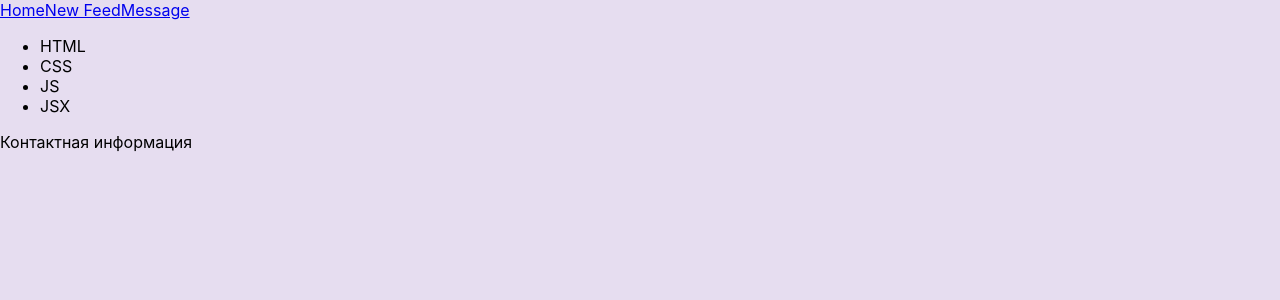
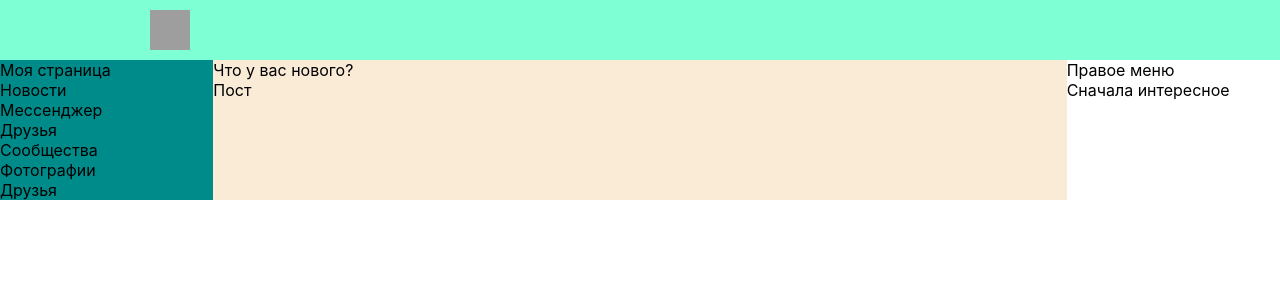
Before and after one commit to shanth1/react-course, a React (Create React App) app: page / in a window 1280 px wide. Shown: the top 300 px of the page. Built offline with nearby package versions, Linux system fonts and the light colour scheme; grey boxes are pictures that could not be loaded.

Commit message:
grid-basics

```diff
--- a/src/App.css
+++ b/src/App.css
@@ -1,3 +1,48 @@
-* {
-  background-color: rgb(230, 221, 240);
+.app-wrapper {
+  display: grid;
+  margin: 0 auto;
+  width: 100%;
+  height: 100%;
+
+  grid-template-areas:
+    "header header header"
+    "left-block content right-block";
+  grid-template-rows: 60px 1fr;
+  grid-template-columns: 2fr 8fr 2fr;
+
 }
+
+.header {
+  grid-area: header;
+  display: flex;
+  justify-content: start;
+  padding-left: 150px;
+  align-items: center;
+  background-color: aquamarine;
+}
+
+.img {
+  width: 40px;
+  height: 40px;
+}
+
+.left-block {
+  grid-area: left-block;
+  background-color: darkcyan;
+}
+
+.right-block {
+  grid-area: right-block;
+
+}
+
+.content {
+  grid-area: content;
+  background-color: antiquewhite;
+}
+
+
+
+.prometheus {
+  grid-area: prometheus;
+}
--- a/src/App.js
+++ b/src/App.js
@@ -1,16 +1,36 @@
-import './App.css';
-import Footer from './Footer';
-import Header from './Header';
-import Technologies from './Technologies';
+import "./App.css";
 
 const App = () => {
   return (
-    <div className="App">
-      <Header />
-      <Technologies />
-      <Footer />
+    <div className="app-wrapper">
+      <header className="header">
+        <img
+          className="img"
+          src="https://upload.wikimedia.org/wikipedia/commons/thumb/f/f3/VK_Compact_Logo_%282021-present%29.svg/2048px-VK_Compact_Logo_%282021-present%29.svg.png"
+          alt=""
+        />
+      </header>
+      <div className="left-block">
+        <nav className="nav">
+          <div>Моя страница</div>
+          <div>Новости</div>
+          <div>Мессенджер</div>
+          <div>Друзья</div>
+          <div>Сообщества</div>
+          <div>Фотографии</div>
+          <div>Друзья</div>
+        </nav>
+      </div>
+      <div className="content">
+        <div className="new_post">Что у вас нового?</div>
+        <div className="post">Пост</div>
+      </div>
+      <div className="right-block">
+        <nav className="nav">Правое меню</nav>
+        <div className="prometheus">Сначала интересное</div>
+      </div>
     </div>
   );
-}
+};
 
 export default App;
--- a/src/Footer.js
+++ /dev/null
@@ -1,11 +0,0 @@
-import React from "react"
-
-const Footer = () => {
-    return (
-        <div>
-            Контактная информация
-        </div>
-    );
-}
-
-export default Footer
--- a/src/Header.js
+++ /dev/null
@@ -1,13 +0,0 @@
-import React from "react";
-
-const Header = () => {
-  return (
-    <div>
-        <a href="#S" >Home</a>
-        <a href="#S" >New Feed</a>
-        <a href="#S" >Message</a>
-    </div>
-  );
-};
-
-export default Header;
--- a/src/Technologies.js
+++ /dev/null
@@ -1,16 +0,0 @@
-import React from "react";
-
-const Technologies = () => {
-  return (
-    <div>
-        <ul>
-            <li>HTML</li>
-            <li>CSS</li>
-            <li>JS</li>
-            <li>JSX</li>
-        </ul>
-    </div>
-  );
-};
-
-export default Technologies;
```
